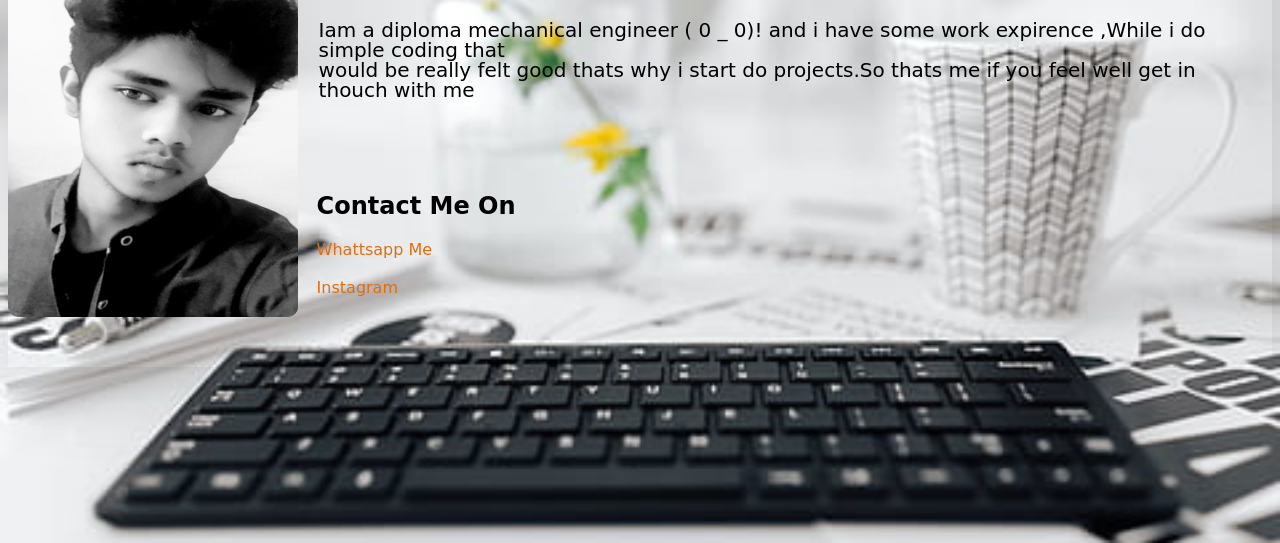
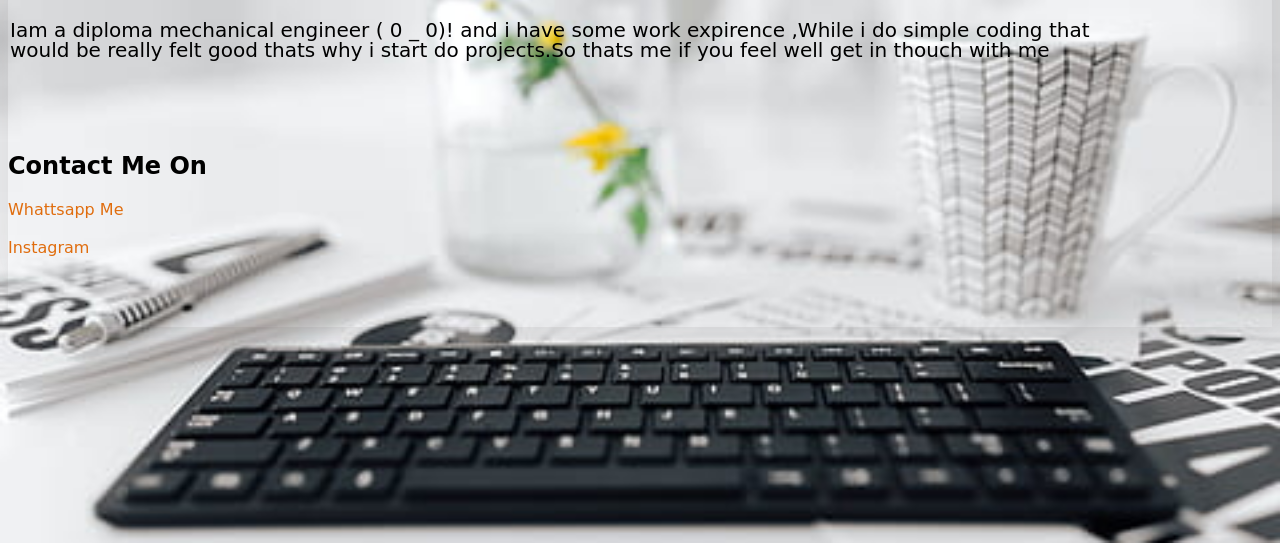
Before and after one commit to Devilprinces/portfolio.com, a plain HTML site: page contact.html in a window 1280 px wide. Shown: the part 257-800 px from the top of the page. Drawn offline with Linux system fonts and the light colour scheme.

Commit message:
Update contact.html

```diff
--- a/contact.html
+++ b/contact.html
@@ -22,9 +22,9 @@
         <br>
 
     <div class="cont">
-        <div class="conta">
+       <!-- <div class="conta">
             <img src="s3.jpg" width="290" height="360">
-        </div>
+        </div>-->
         <div class="h">
         <h1 >Some Words About Me</h1>
         <p class="p">
```
